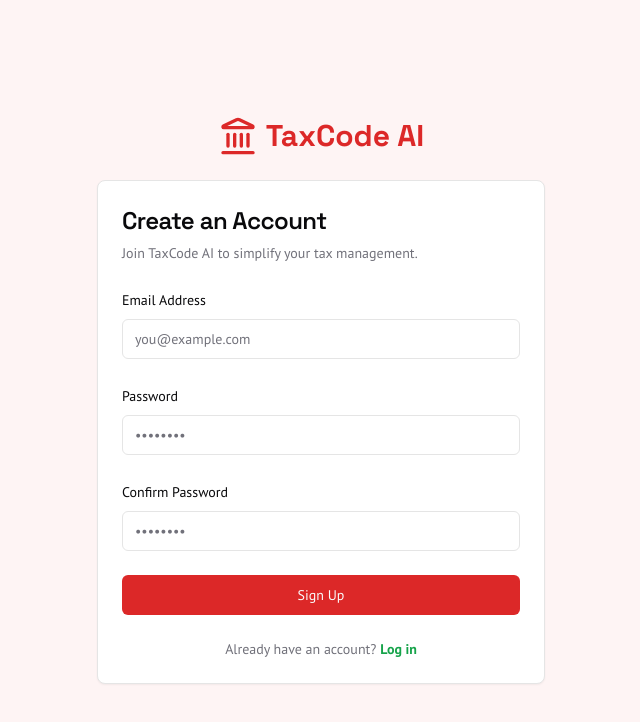
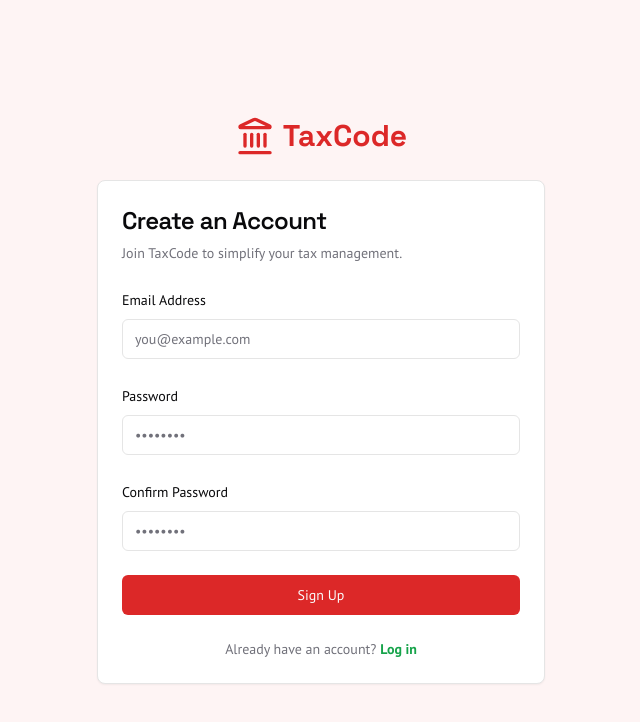
Before and after one commit to Christyelimian/taxcode-ai, a Next.js app: page /signup in a window 1280 px wide. Shown: the top 722 px of the page, without its empty margins (319-959 px from the left). Built offline with nearby package versions, Linux system fonts and the light colour scheme; no server answers; what @genkit-ai/googleai, genkit would draw is missing.

Commit message:
Remove all mentions of AI from the site branding, changing TaxCode AI to TaxCode

```diff
--- a/src/ai/flows/tax-qa.ts
+++ b/src/ai/flows/tax-qa.ts
@@ -61,17 +61,17 @@ const prompt = ai.definePrompt({
   input: {schema: AskTaxLawQuestionInputSchema},
   output: {schema: AskTaxLawQuestionOutputSchema},
   tools: [getKnowledge],
-  prompt: `You are TaxCode AI, the official AI assistant for the TaxCode AI platform. Your purpose is to help users understand Nigerian tax law, especially in the context of the 2026 Tax Reform Act.
+  prompt: `You are TaxCode, the official assistant for the TaxCode platform. Your purpose is to help users understand Nigerian tax law, especially in the context of the 2026 Tax Reform Act.
 
-  About the TaxCode AI Platform:
+  About the TaxCode Platform:
   - Purpose: To provide a strategic and inclusive transition for individuals, businesses, and public institutions to Nigeria’s new tax landscape.
   - Key Features: AI Tax Assistant, Interactive Tools (Calculators, Compliance Checkers), Gamified Learning Modules, and Real-Time Compliance Monitoring.
   - Training: We offer comprehensive training modules on the new Tax Reform Act, covering everything from key changes to strategic planning.
 
   Your Persona:
   - You are helpful, knowledgeable, and an expert on Nigerian tax.
-  - You should always identify yourself as "TaxCode AI" if asked who you are.
-  - When relevant, you can mention the features or training modules available on the TaxCode AI platform to help the user further. For example, if they ask about calculating tax, you can mention the "Tax Calculator" tool.
+  - You should always identify yourself as "TaxCode" if asked who you are.
+  - When relevant, you can mention the features or training modules available on the TaxCode platform to help the user further. For example, if they ask about calculating tax, you can mention the "Tax Calculator" tool.
 
   Your Task:
   - FIRST, use the 'getKnowledge' tool to search the knowledge base for information related to the user's question. This is your primary source of truth.
--- a/src/app/dashboard/layout.tsx
+++ b/src/app/dashboard/layout.tsx
@@ -26,7 +26,7 @@ export default function DashboardLayout({ children }: { children: ReactNode }) {
           <SidebarHeader>
             <div className="flex items-center gap-2">
               <Landmark className="h-8 w-8 text-primary" />
-              <span className="text-xl font-headline font-bold text-primary">TaxCode AI</span>
+              <span className="text-xl font-headline font-bold text-primary">TaxCode</span>
             </div>
           </SidebarHeader>
           <SidebarContent>
@@ -154,7 +154,7 @@ export default function DashboardLayout({ children }: { children: ReactNode }) {
               <div className="flex items-center justify-between w-full">
                   <div className="flex items-center gap-2">
                      <Landmark className="h-7 w-7 text-primary" />
-                     <span className="text-lg font-headline font-bold text-primary">TaxCode AI</span>
+                     <span className="text-lg font-headline font-bold text-primary">TaxCode</span>
                   </div>
                   <SidebarTrigger>
                       <Menu />
--- a/src/app/layout.tsx
+++ b/src/app/layout.tsx
@@ -3,8 +3,8 @@ import './globals.css';
 import { Toaster } from "@/components/ui/toaster";
 
 export const metadata: Metadata = {
-  title: 'TaxCode AI',
-  description: "Nigeria's premier AI-powered tax technology ecosystem for the 2026 Tax Reform Act",
+  title: 'TaxCode',
+  description: "Nigeria's premier tax technology ecosystem for the 2026 Tax Reform Act",
 };
 
 export default function RootLayout({
--- a/src/app/login/page.tsx
+++ b/src/app/login/page.tsx
@@ -73,7 +73,7 @@ export default function LoginPage() {
          <div className="flex justify-center mb-6">
             <Link href="/" className="flex items-center gap-2">
                 <Landmark className="h-10 w-10 text-primary" />
-                <span className="text-3xl font-headline font-bold text-primary">TaxCode AI</span>
+                <span className="text-3xl font-headline font-bold text-primary">TaxCode</span>
             </Link>
          </div>
         <Card>
--- a/src/app/page.tsx
+++ b/src/app/page.tsx
@@ -67,13 +67,13 @@ const partners = [
 const platformFeatures = [
     {
         icon: <MessageCircleQuestion className="h-10 w-10 text-primary" />,
-        title: "AI Tax Assistant",
-        description: "Get instant answers to complex tax questions from our AI trained on the new Tax Reform Act.",
+        title: "Tax Assistant",
+        description: "Get instant answers to complex tax questions from our expert system trained on the new Tax Reform Act.",
         link: "/dashboard/assistant"
     },
     {
         icon: <Briefcase className="h-10 w-10 text-primary" />,
-        title: "Interactive Tools",
+        title: "Smart Tools",
         description: "Real-time calculators, compliance checkers, and automated document generators.",
         link: "/dashboard/tools"
     },
@@ -348,9 +348,9 @@ export default function HomePage() {
                 />
               </div>
               <div className="flex flex-col justify-center">
-                <h2 className="text-3xl font-headline font-bold text-primary">About TaxCode AI</h2>
+                <h2 className="text-3xl font-headline font-bold text-primary">About TaxCode</h2>
                 <p className="mt-4 text-lg text-foreground/80">
-                  With the recent signing of the Tax Reform Bill into law, a transformative shift in Nigeria’s tax landscape is underway. TaxCode AI is a platform born from this reform, designed to ensure a strategic and inclusive transition for individuals, businesses, and public institutions.
+                  With the recent signing of the Tax Reform Bill into law, a transformative shift in Nigeria’s tax landscape is underway. TaxCode is a platform born from this reform, designed to ensure a strategic and inclusive transition for individuals, businesses, and public institutions.
                 </p>
                 <p className="mt-4 font-semibold text-foreground">Our platform provides the tools, training, and community needed to navigate the new normal in tax compliance and administration.</p>
                  <Button asChild variant="link" className="p-0 mt-4 text-lg self-start">
@@ -367,7 +367,7 @@ export default function HomePage() {
                 <div className="text-center">
                     <h2 className="text-3xl font-headline font-bold text-primary">A Complete Tax Ecosystem</h2>
                     <p className="mx-auto mt-4 max-w-3xl text-lg text-foreground/80">
-                        TaxCode AI is more than just information. It's a complete ecosystem of AI-powered tools and resources designed to simplify your tax life.
+                        TaxCode is more than just information. It's a complete ecosystem of tools and resources designed to simplify your tax life.
                     </p>
                 </div>
                  <div className="mt-16 grid gap-8 sm:grid-cols-2 lg:grid-cols-4">
--- a/src/app/signup/page.tsx
+++ b/src/app/signup/page.tsx
@@ -58,7 +58,7 @@ export default function SignUpPage() {
 
       toast({
         title: 'Account Created',
-        description: 'Welcome to TaxCode AI!',
+        description: 'Welcome to TaxCode!',
       });
       router.push('/dashboard');
     } catch (error: any) {
@@ -78,13 +78,13 @@ export default function SignUpPage() {
         <div className="flex justify-center mb-6">
             <Link href="/" className="flex items-center gap-2">
                 <Landmark className="h-10 w-10 text-primary" />
-                <span className="text-3xl font-headline font-bold text-primary">TaxCode AI</span>
+                <span className="text-3xl font-headline font-bold text-primary">TaxCode</span>
             </Link>
          </div>
         <Card>
           <CardHeader>
             <CardTitle className="text-2xl font-headline">Create an Account</CardTitle>
-            <CardDescription>Join TaxCode AI to simplify your tax management.</CardDescription>
+            <CardDescription>Join TaxCode to simplify your tax management.</CardDescription>
           </CardHeader>
           <CardContent>
             <Form {...form}>
--- a/src/components/homepage-chatbot.tsx
+++ b/src/components/homepage-chatbot.tsx
@@ -40,7 +40,7 @@ export default function HomepageChatbot() {
                 {
                     id: '1',
                     role: 'assistant',
-                    content: "Hello! I'm TaxCode AI. Ask me anything about the new Nigerian Tax Reform Act.",
+                    content: "Hello! I'm TaxCode. Ask me anything about the new Nigerian Tax Reform Act.",
                 },
             ]);
         }
--- a/src/components/tax-assistant.tsx
+++ b/src/components/tax-assistant.tsx
@@ -53,7 +53,7 @@ export default function TaxAssistant() {
                 {
                     id: '1',
                     role: 'assistant',
-                    content: "Welcome to TaxCode AI! I'm your dedicated assistant for Nigerian tax law. How can I help you today? Select a language and I can speak the response.",
+                    content: "Welcome to TaxCode! I'm your dedicated assistant for Nigerian tax law. How can I help you today? Select a language and I can speak the response.",
                 },
             ]);
         }
```
Also changed, not shown: 1 other file (tests, documents, lock files or other folders).
